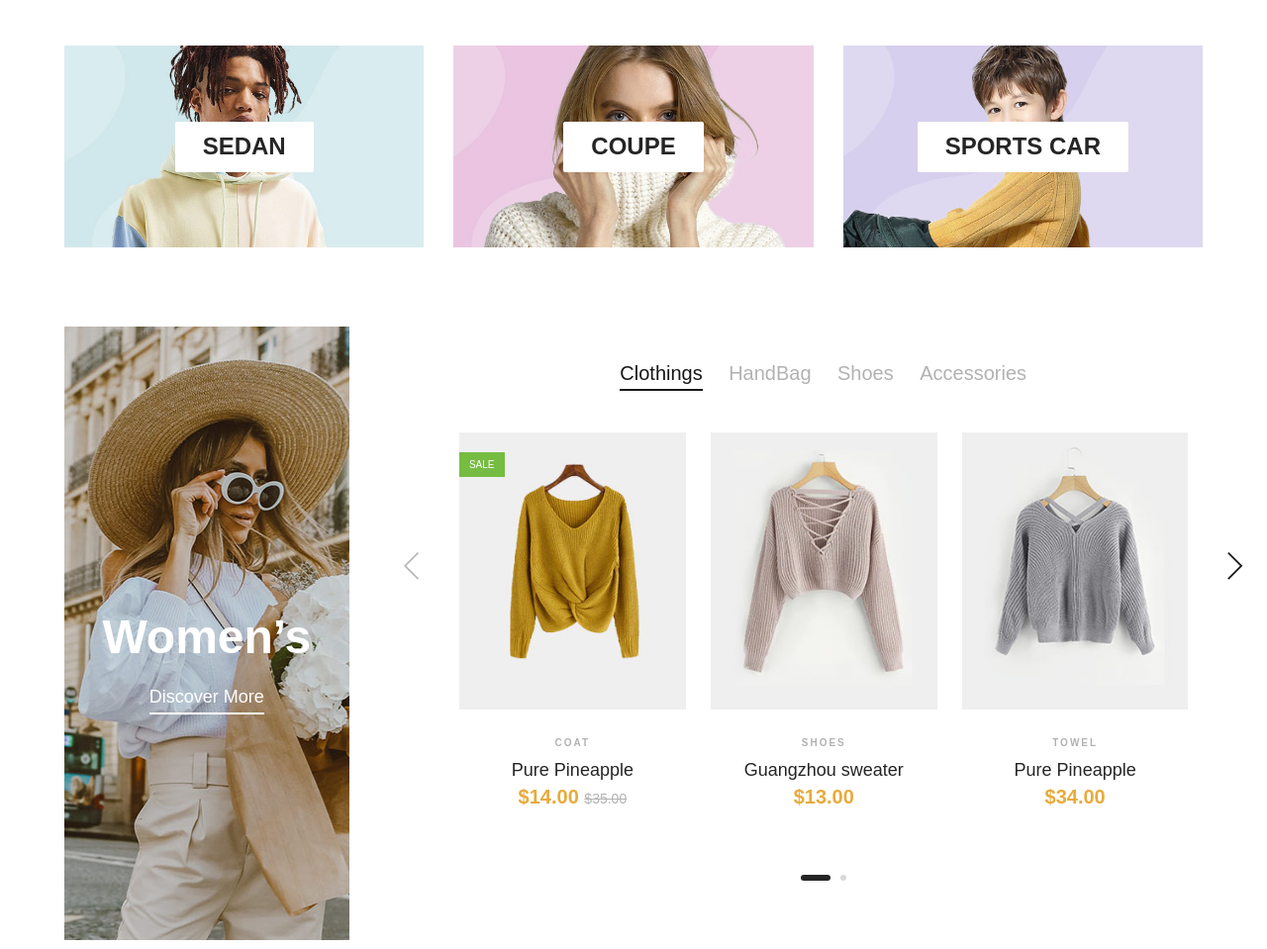
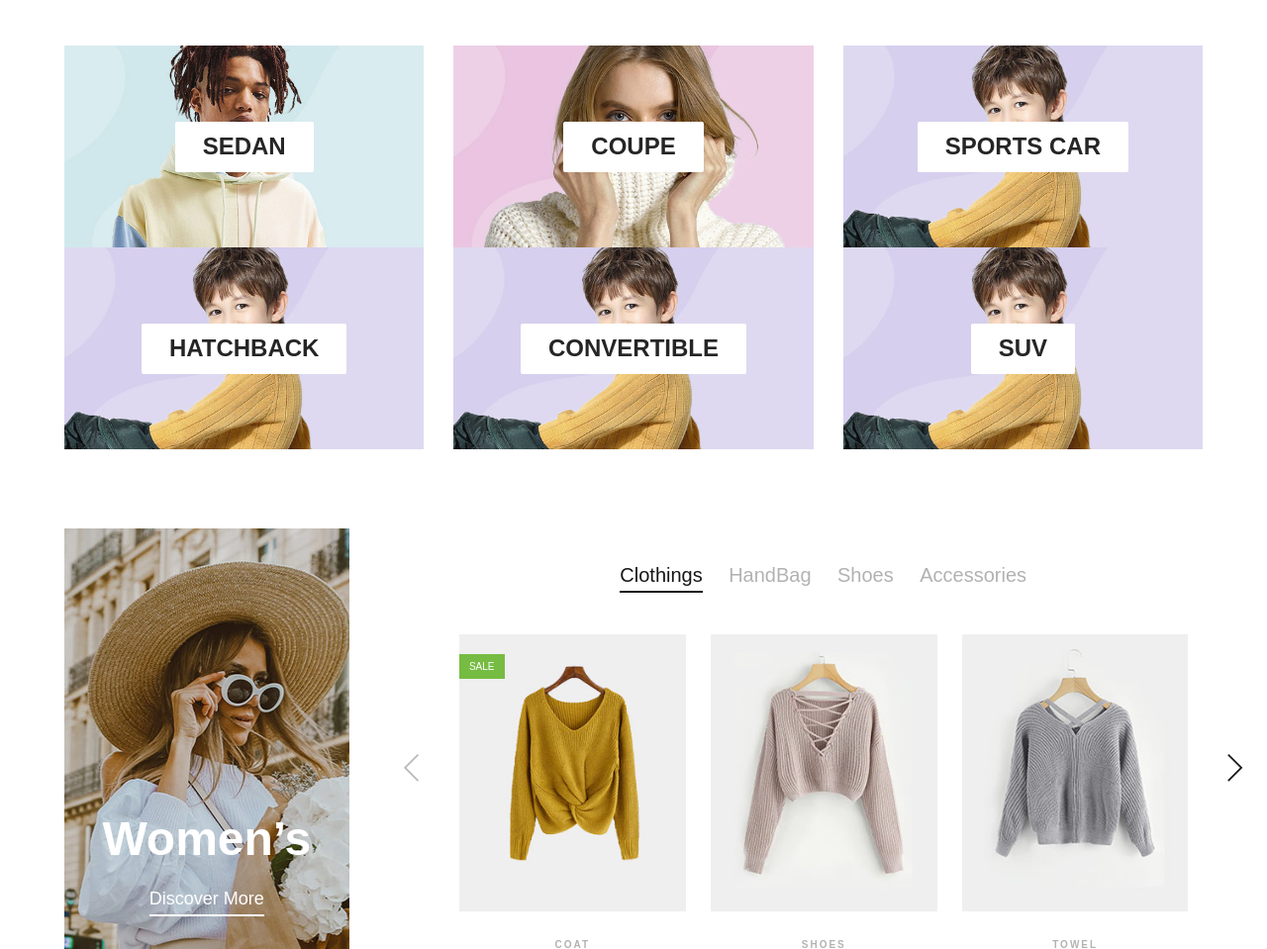
Before and after one commit to UvinduPathirana/Xellar, a Flask app: page / in a window 1280 px wide. Shown: the part 992-1951 px from the top of the page at 99% size. Run offline with Flask 2, Linux system fonts and the light colour scheme; some libraries are stand-ins or nearby versions; some web fonts are replaced.

Commit message:
banner update3

```diff
--- a/templates/index.html
+++ b/templates/index.html
@@ -190,6 +190,30 @@
                         <img src="img/banner-3.jpg" alt="">
                         <div class="inner-text">
                             <h4>SPORTS CAR</h4>
+                        </div>
+                    </div>
+                </div>
+                <div class="col-lg-4">
+                    <div class="single-banner">
+                        <img src="img/banner-3.jpg" alt="">
+                        <div class="inner-text">
+                            <h4>HATCHBACK</h4>
+                        </div>
+                    </div>
+                </div>
+                <div class="col-lg-4">
+                    <div class="single-banner">
+                        <img src="img/banner-3.jpg" alt="">
+                        <div class="inner-text">
+                            <h4>CONVERTIBLE</h4>
+                        </div>
+                    </div>
+                </div>
+                <div class="col-lg-4">
+                    <div class="single-banner">
+                        <img src="img/banner-3.jpg" alt="">
+                        <div class="inner-text">
+                            <h4>SUV</h4>
                         </div>
                     </div>
                 </div>
```
